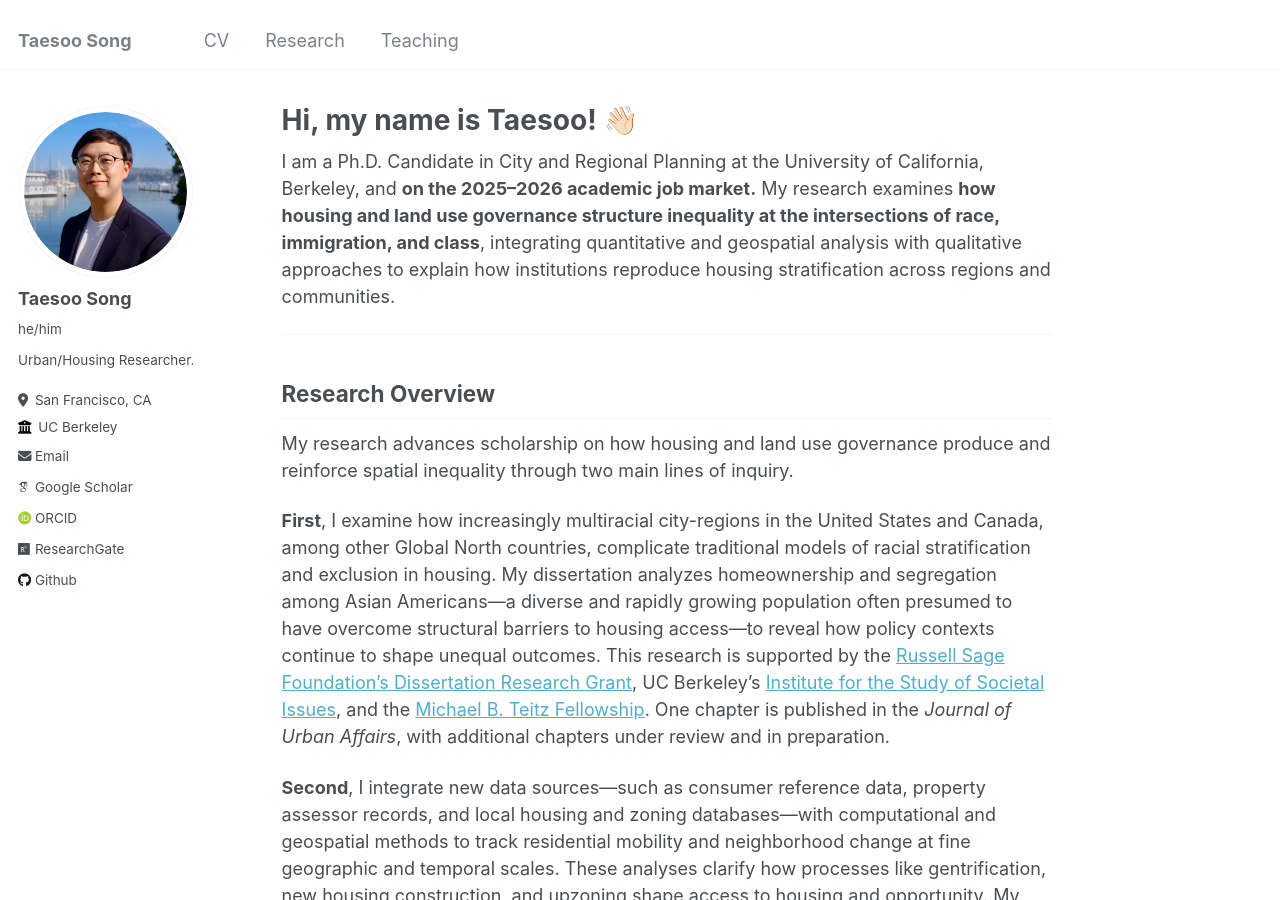
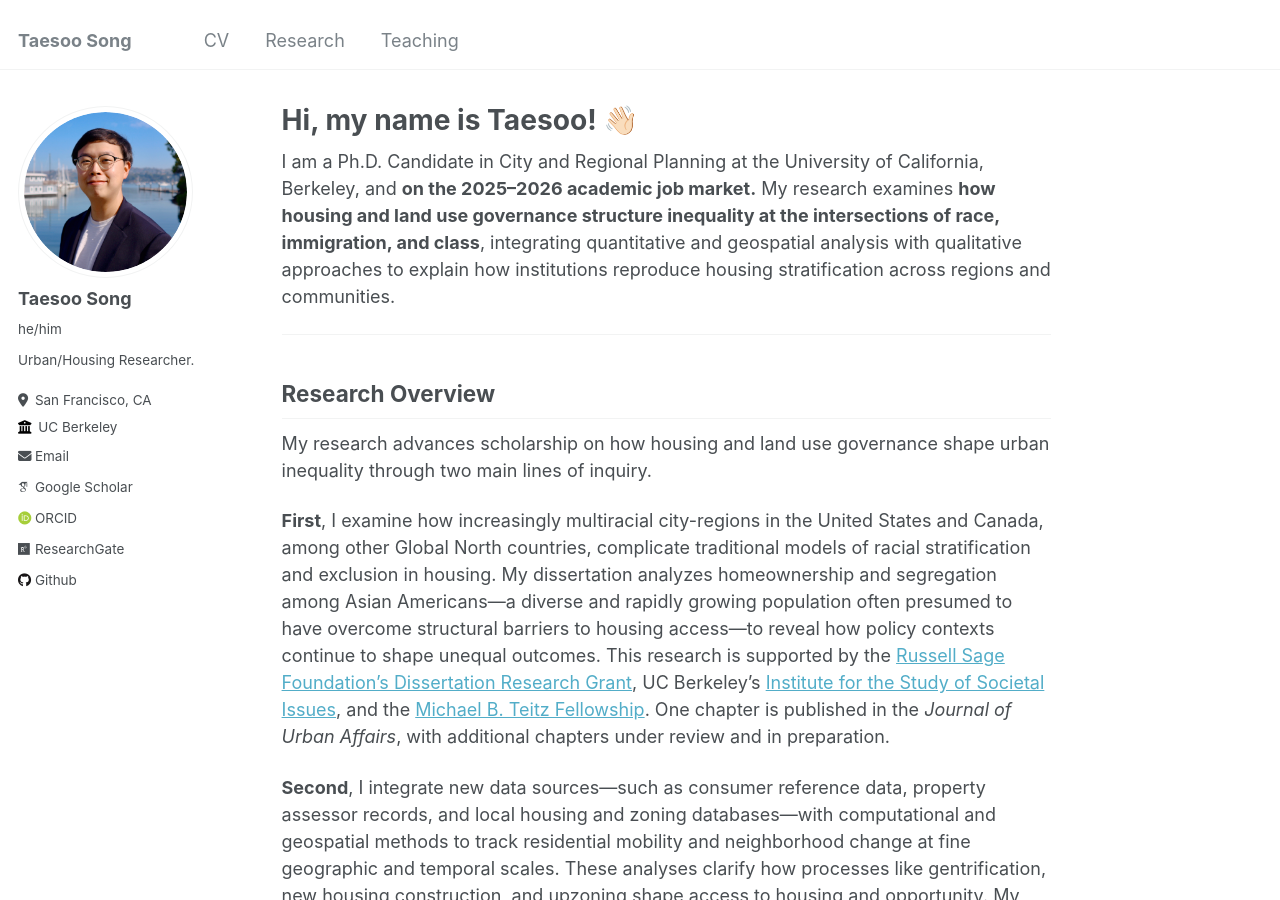
Before and after one commit to taesoosong/taesoosong.github.io, a Jekyll site: the page built from _pages/about.md, in a window 1280 px wide and 900 px high. Built offline with Jekyll 4.4.1, drawn with Linux system fonts in a browser that asks for light colours; some web fonts are replaced.

Commit message:
Update about.md

```diff
--- a/_pages/about.md
+++ b/_pages/about.md
@@ -14,7 +14,7 @@ I am a Ph.D. Candidate in City and Regional Planning at the University of Califo
 
 ## Research Overview
 
-My research advances scholarship on how housing and land use governance produce and reinforce spatial inequality through two main lines of inquiry.
+My research advances scholarship on how housing and land use governance shape urban inequality through two main lines of inquiry.
 
 **First**, I examine how increasingly multiracial city-regions in the United States and Canada, among other Global North countries, complicate traditional models of racial stratification and exclusion in housing. My dissertation analyzes homeownership and segregation among Asian Americans—a diverse and rapidly growing population often presumed to have overcome structural barriers to housing access—to reveal how policy contexts continue to shape unequal outcomes. This research is supported by the [Russell Sage Foundation’s Dissertation Research Grant](https://www.russellsage.org/research/funding/dissertation-research-grants), UC Berkeley’s [Institute for the Study of Societal Issues](https://issi.berkeley.edu/), and the [Michael B. Teitz Fellowship](https://ced.berkeley.edu/awards/michael-b-teitz-fellowship). One chapter is published in the _Journal of Urban Affairs_, with additional chapters under review and in preparation.
 
```
